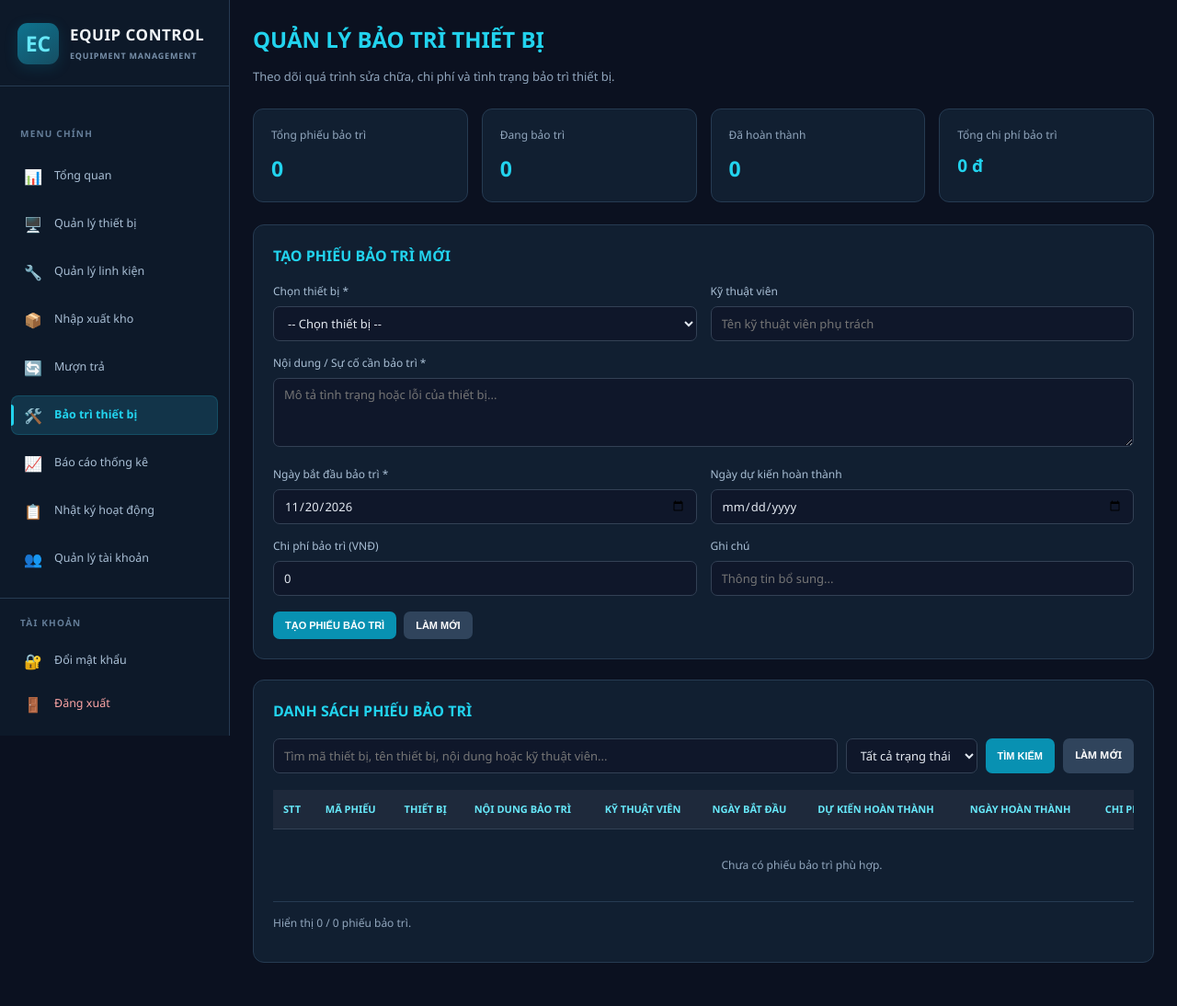
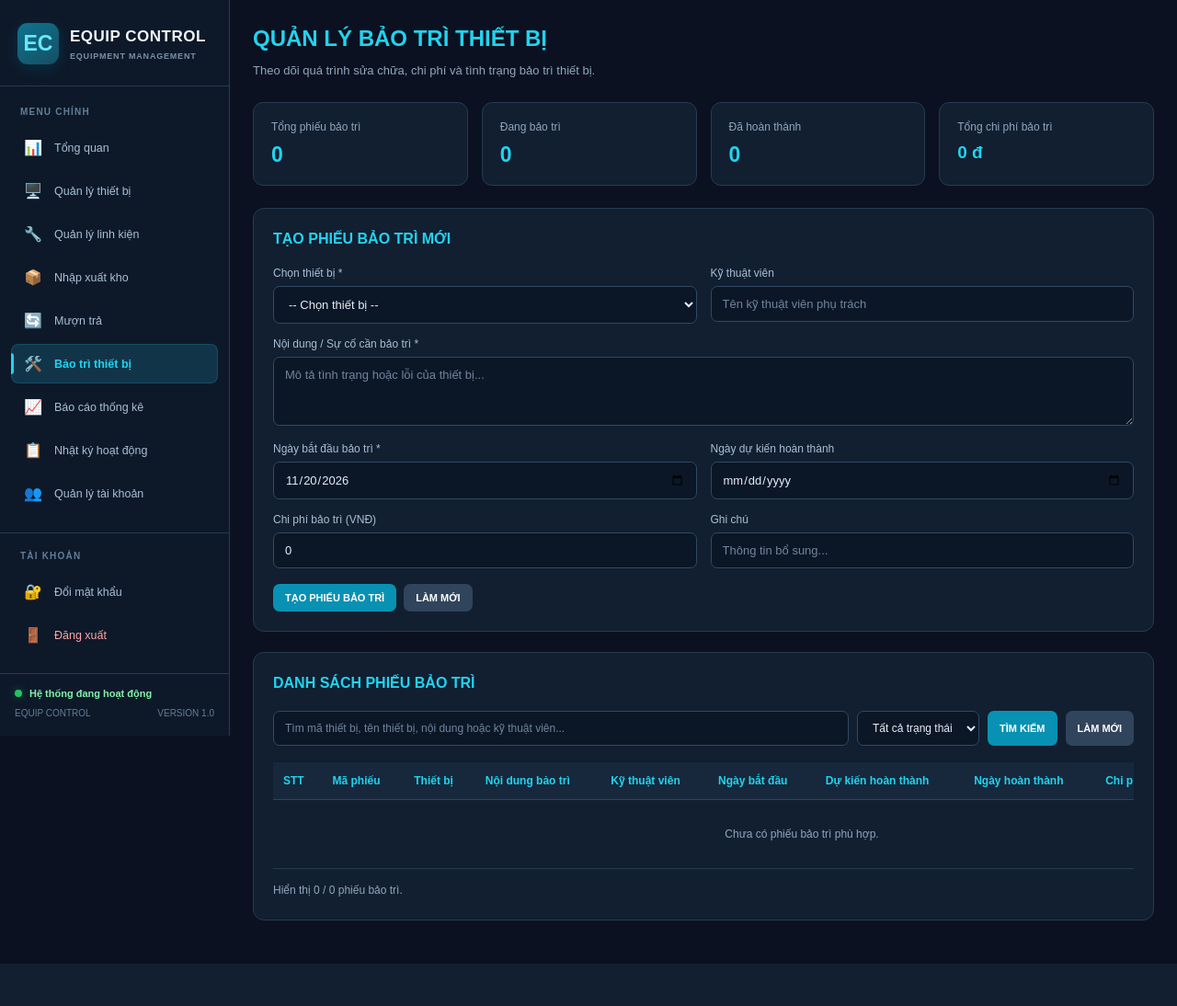
Before and after one commit to ToaiCauGo-lab/equip-control, a PHP site: page /maintenance.php in a window 1280 px wide. Shown: the whole page at 92% size. After the commit the page ends 1048 px from the top, so only its background shows below. Run offline with PHP 8.4, Linux system fonts and the light colour scheme; the visitor is signed in with stand-in values (Sample User, id 1); data that the repository does not hold is empty.

Commit message:
Update maintenance.php

```diff
--- a/maintenance.php
+++ b/maintenance.php
@@ -17,12 +17,8 @@ if ($_SERVER["REQUEST_METHOD"] === "POST") {
     $action = $_POST["action"] ?? "";
 
     try {
-
-        // =====================================
         // THÊM PHIẾU BẢO TRÌ
-        // =====================================
         if ($action === "add") {
-
             $deviceId = (int)($_POST["device_id"] ?? 0);
             $problem = trim($_POST["problem_description"] ?? "");
             $maintenanceDate = $_POST["maintenance_date"] ?? "";
@@ -109,11 +105,8 @@ if ($_SERVER["REQUEST_METHOD"] === "POST") {
 
             $message = "Tạo phiếu bảo trì thành công!";
 
-        // =====================================
         // CẬP NHẬT PHIẾU BẢO TRÌ
-        // =====================================
         } elseif ($action === "update") {
-
             $maintenanceId = (int)($_POST["maintenance_id"] ?? 0);
             $problem = trim($_POST["problem_description"] ?? "");
             $expectedEndDate = $_POST["expected_end_date"] ?? "";
@@ -183,11 +176,8 @@ if ($_SERVER["REQUEST_METHOD"] === "POST") {
 
             $message = "Cập nhật phiếu bảo trì thành công!";
 
-        // =====================================
         // HOÀN THÀNH BẢO TRÌ
-        // =====================================
         } elseif ($action === "complete") {
-
             $maintenanceId = (int)($_POST["maintenance_id"] ?? 0);
             $actualEndDate = $_POST["actual_end_date"] ?? date("Y-m-d");
 
@@ -243,8 +233,6 @@ if ($_SERVER["REQUEST_METHOD"] === "POST") {
                 $maintenanceId
             ]);
 
-            // Chỉ đưa thiết bị về trạng thái đang sử dụng
-            // nếu không còn phiếu bảo trì nào đang thực hiện.
             $otherMaintenance = $conn->prepare("
                 SELECT COUNT(*)
                 FROM maintenance_records
@@ -286,7 +274,6 @@ if ($_SERVER["REQUEST_METHOD"] === "POST") {
         }
 
     } catch (PDOException $e) {
-
         if ($conn->inTransaction()) {
             $conn->rollBack();
         }
@@ -295,7 +282,6 @@ if ($_SERVER["REQUEST_METHOD"] === "POST") {
         $messageType = "error";
 
     } catch (Exception $e) {
-
         if ($conn->inTransaction()) {
             $conn->rollBack();
         }
@@ -305,9 +291,7 @@ if ($_SERVER["REQUEST_METHOD"] === "POST") {
     }
 }
 
-// =====================================
-// LẤY DANH SÁCH THIẾT BỊ
-// =====================================
+// DANH SÁCH THIẾT BỊ
 $deviceStmt = $conn->query("
     SELECT id, device_code, device_name, status
     FROM devices
@@ -315,9 +299,7 @@ $deviceStmt = $conn->query("
 ");
 $devices = $deviceStmt->fetchAll();
 
-// =====================================
 // THỐNG KÊ
-// =====================================
 $totalRecords = (int)$conn->query("
     SELECT COUNT(*) FROM maintenance_records
 ")->fetchColumn();
@@ -339,9 +321,7 @@ $totalCost = (float)$conn->query("
     FROM maintenance_records
 ")->fetchColumn();
 
-// =====================================
 // TÌM KIẾM VÀ LỌC
-// =====================================
 $keyword = trim($_GET["keyword"] ?? "");
 $statusFilter = $_GET["status"] ?? "";
 
@@ -367,9 +347,7 @@ if (in_array($statusFilter, ["Đang bảo trì", "Đã hoàn thành"], true)) {
 
 $whereSQL = $where ? "WHERE " . implode(" AND ", $where) : "";
 
-// =====================================
 // PHÂN TRANG
-// =====================================
 $perPage = 10;
 $page = max(1, (int)($_GET["page"] ?? 1));
 
@@ -387,9 +365,7 @@ $totalPages = max(1, (int)ceil($filteredTotal / $perPage));
 $page = min($page, $totalPages);
 $offset = ($page - 1) * $perPage;
 
-// =====================================
 // DANH SÁCH PHIẾU BẢO TRÌ
-// =====================================
 $stmt = $conn->prepare("
     SELECT
         m.*,
@@ -404,9 +380,7 @@ $stmt = $conn->prepare("
 $stmt->execute($params);
 $records = $stmt->fetchAll();
 
-// =====================================
 // PHIẾU ĐANG CHỌN ĐỂ SỬA
-// =====================================
 $editRecord = null;
 $editId = (int)($_GET["edit"] ?? 0);
 
@@ -429,7 +403,7 @@ if ($editId > 0) {
 <meta name="viewport" content="width=device-width, initial-scale=1.0">
 <title>Quản lý bảo trì - EQUIP CONTROL</title>
 
-<link rel="stylesheet" href="/equip-control/assets/css/unified.css">
+<link rel="stylesheet" href="/assets/css/style.css?v=14">
 
 <style>
 * {
@@ -440,10 +414,23 @@ html, body {
     margin: 0;
     padding: 0;
     min-height: 100%;
-    background: #0b1120;
+    background: #0b1120 !important;
     color: #e5edf8;
 }
 
+body {
+    display: block !important;
+    overflow-x: hidden;
+}
+
+.page-container {
+    display: block;
+    width: 100%;
+    min-height: 100vh;
+    background: #0b1120;
+}
+
+/* SIDEBAR */
 .sidebar {
     position: fixed !important;
     top: 0 !important;
@@ -456,6 +443,7 @@ html, body {
     margin: 0 !important;
 }
 
+/* NỘI DUNG CHÍNH */
 .main-content {
     position: relative !important;
     display: block !important;
@@ -465,6 +453,7 @@ html, body {
     min-width: 0 !important;
     min-height: 100vh;
     padding: 0 !important;
+    background: #0b1120 !important;
 }
 
 .maintenance-content {
@@ -472,6 +461,7 @@ html, body {
     max-width: 100%;
     min-width: 0;
     padding: 25px;
+    margin: 0;
 }
 
 .maintenance-heading {
@@ -776,6 +766,8 @@ html, body {
 
 <body>
 
+<div class="page-container">
+
     <?php require __DIR__ . "/includes/sidebar.php"; ?>
 
     <main class="main-content">
@@ -872,7 +864,7 @@ html, body {
                             LƯU THAY ĐỔI
                         </button>
 
-                    <a href="/equip-control/maintenance.php"
+                        <a href="/maintenance.php"
                            class="maintenance-btn maintenance-secondary">
                             HỦY
                         </a>
@@ -1004,7 +996,7 @@ html, body {
                     TÌM KIẾM
                 </button>
 
-            <a href="/equip-control/maintenance.php"
+                <a href="/maintenance.php"
                    class="maintenance-btn maintenance-secondary">
                     LÀM MỚI
                 </a>
@@ -1183,5 +1175,7 @@ html, body {
     </div>
     </main>
 
+</div>
+
 </body>
 </html>
```
Lines whose indentation alone changed are shown as unchanged.
